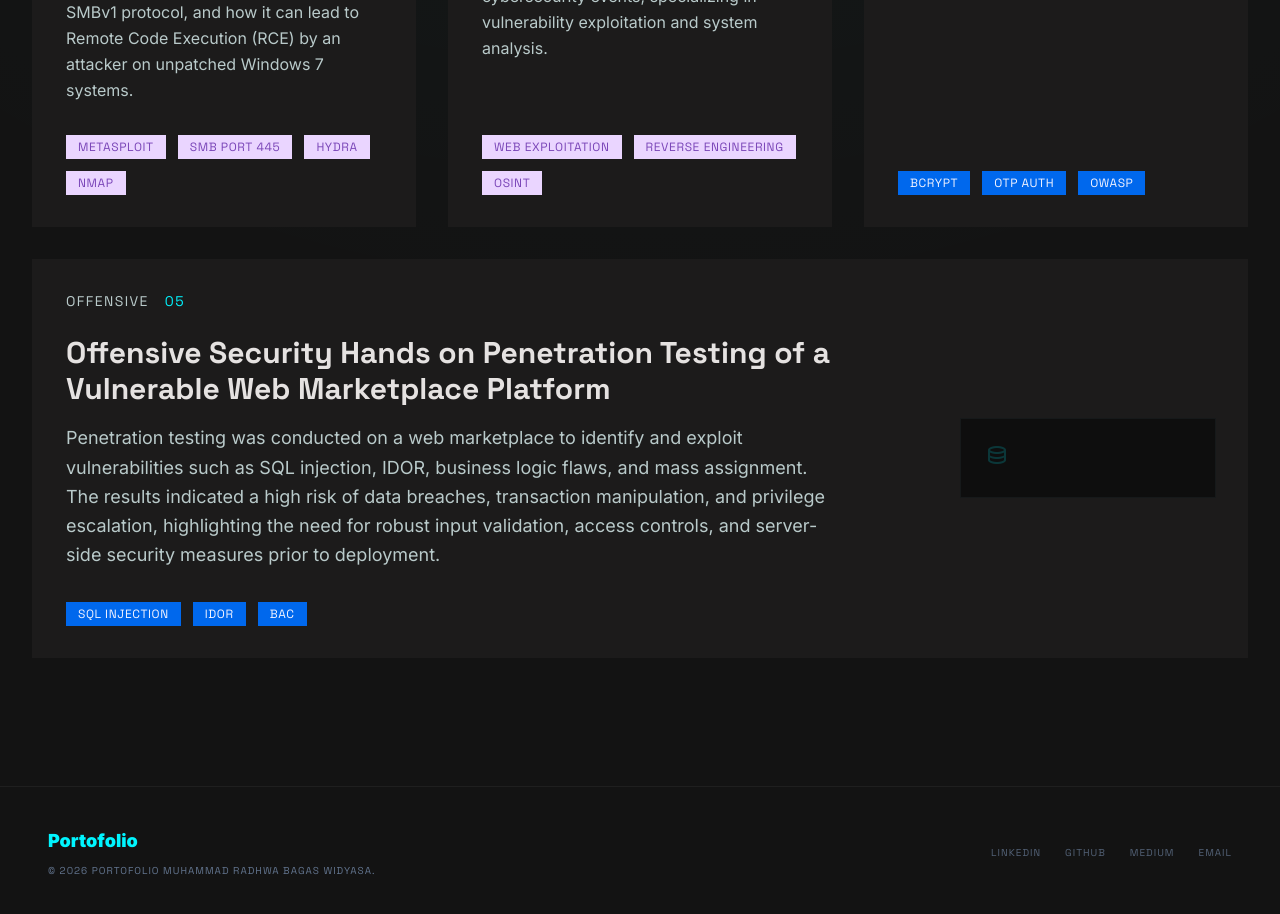
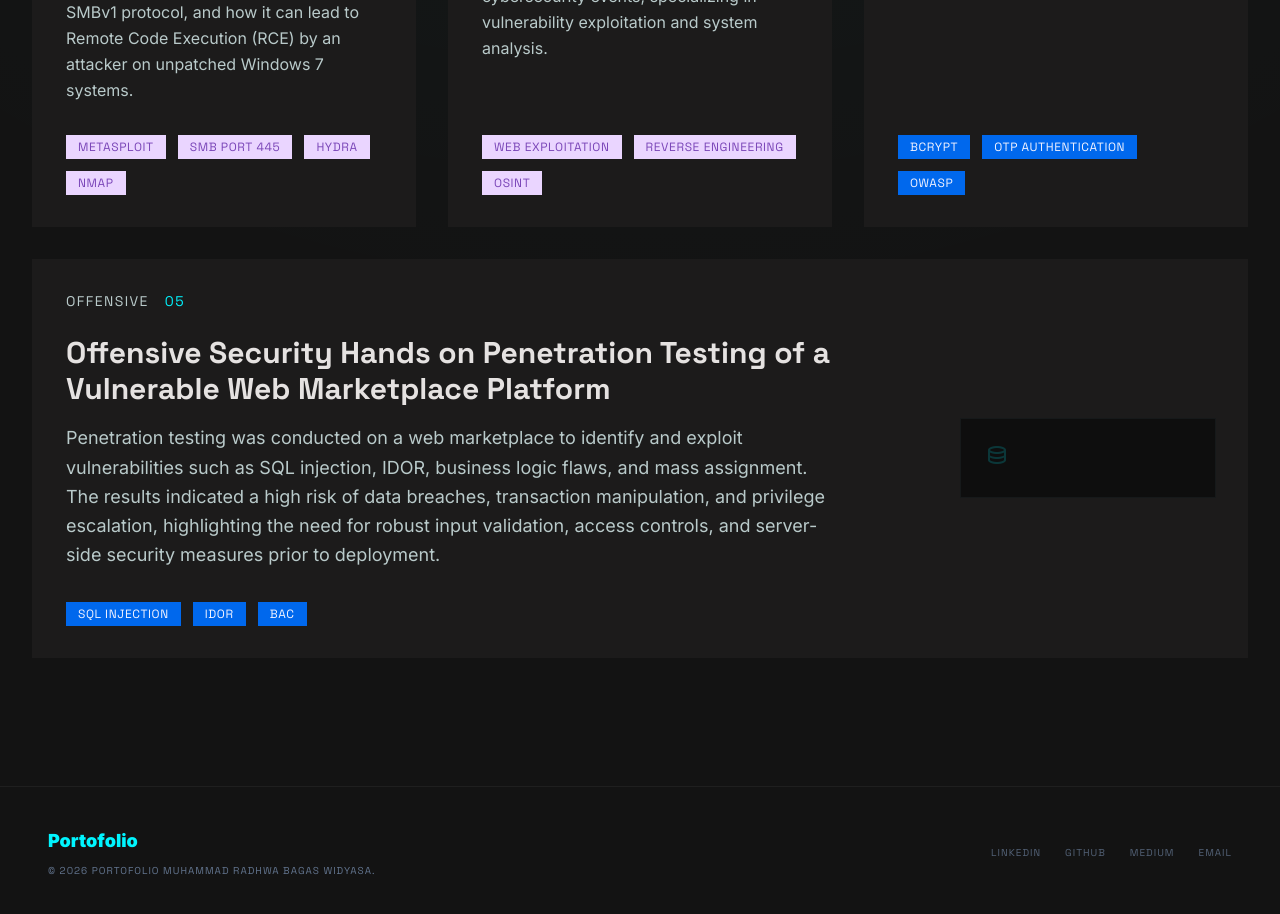
Before and after one commit to gaseeee/Portofolio-Bagas, a React (Vite) app: page /projects in a window 1280 px wide. Shown: the part 1040-1954 px from the top of the page. Built offline with nearby package versions, Linux system fonts and the light colour scheme.

Commit message:
ubah pengertian

```diff
--- a/src/pages/Projects.jsx
+++ b/src/pages/Projects.jsx
@@ -76,7 +76,7 @@ SIEM On Telegram Bot</h2>
           </div>
           <div className="flex flex-wrap gap-3 mt-auto">
             <span className="font-label text-xs bg-secondary-container text-on-secondary-container px-3 py-1 tracking-wider uppercase">Bcrypt</span>
-            <span className="font-label text-xs bg-secondary-container text-on-secondary-container px-3 py-1 tracking-wider uppercase">OTP Auth</span>
+            <span className="font-label text-xs bg-secondary-container text-on-secondary-container px-3 py-1 tracking-wider uppercase">OTP Authentication</span>
             <span className="font-label text-xs bg-secondary-container text-on-secondary-container px-3 py-1 tracking-wider uppercase">OWASP</span>
           </div>
         </a>
```
